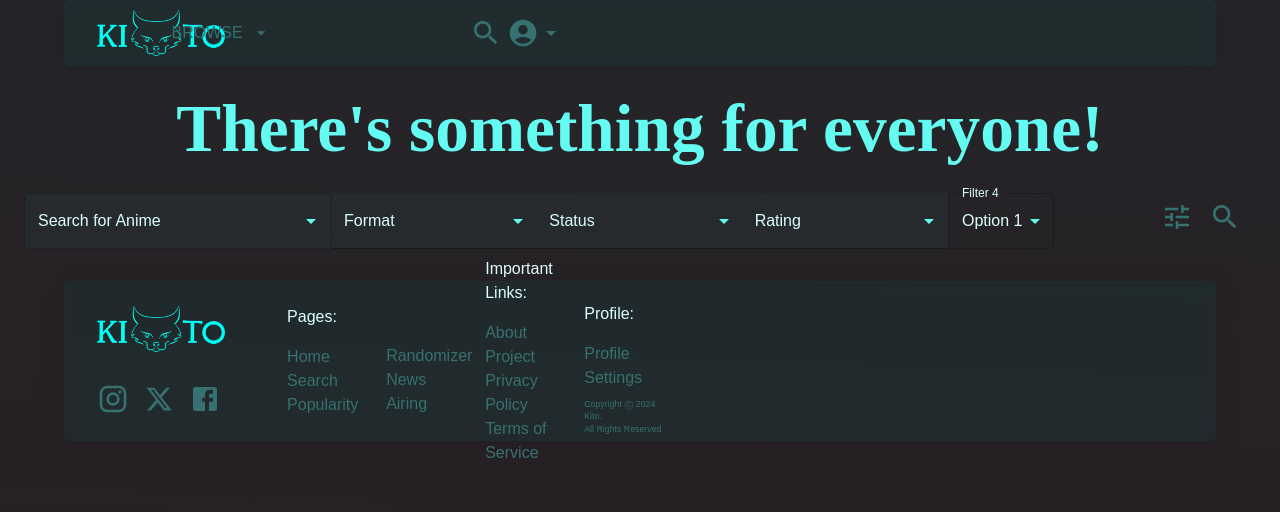
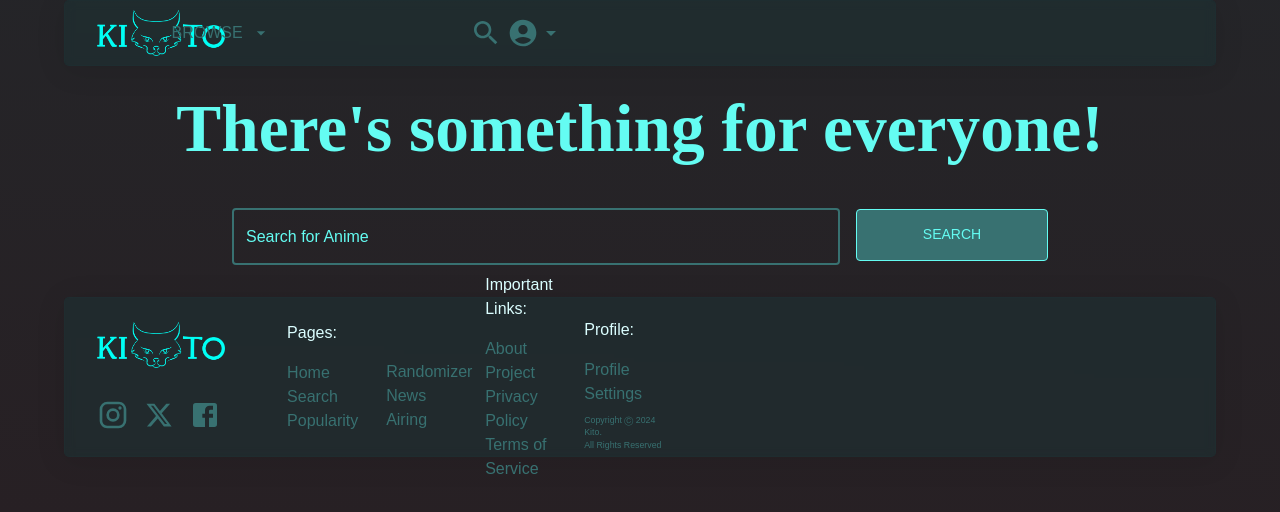
Before and after one commit to Ksy-Ksy-V/kito, a React (Vite) app: page /search in a window 1280 px wide. Shown: the top 512 px of the page. Built offline with nearby package versions, Linux system fonts and the light colour scheme.

Commit message:
Wip: Add Autocomplete field;

```diff
--- a/package.json
+++ b/package.json
@@ -21,7 +21,8 @@
 		"react": "^18.3.1",
 		"react-dom": "^18.3.1",
 		"react-redux": "^9.1.2",
-		"react-router-dom": "^6.26.1"
+		"react-router-dom": "^6.26.1",
+		"use-debounce": "^10.0.3"
 	},
 	"devDependencies": {
 		"@eslint/js": "^9.9.0",
--- a/src/pages/Search/Search.tsx
+++ b/src/pages/Search/Search.tsx
@@ -1,9 +1,95 @@
-import { Grid2, Typography } from '@mui/material';
-
-import SearchFilter from '../../components/Search/SearchFilter';
+import {
+	Autocomplete,
+	FormControl,
+	Grid2,
+	TextField,
+	Typography,
+} from '@mui/material';
+import { useState } from 'react';
+import StyledButton from '../../components/StyledButton';
+import theme from '../../styles/theme';
+import { Anime, AnimeClient, JikanResponse } from '@tutkli/jikan-ts';
+import AnimeCard from '../../components/AnimeCard';
+// import { debounce } from '@mui/material/utils';
 
 const Search: React.FC = () => {
+	const [searchTerm, setSearchTerm] = useState('');
+	const [animeOptions, setAnimeOptions] = useState<Anime[]>([]);
+	const [animeList, setAnimeList] = useState<Anime[]>([]);
+	const [loading, setLoading] = useState(false);
+	const [error, setError] = useState<string | null>(null);
+
+	const handleAnimeOptions = async (query: string) => {
+		if (!query) return;
+
+		setLoading(true);
+		setError(null);
+
+		try {
+			const animeClient = new AnimeClient();
+			const response: JikanResponse<Anime[]> =
+				await animeClient.getAnimeSearch({
+					q: query,
+					limit: 10,
+				});
+			setAnimeOptions(response.data);
+			setLoading(false);
+		} catch (error) {
+			console.error('Failed to fetch options:', error);
+			setError('Something went wrong during search.');
+			setLoading(false);
+		}
+	};
+
+	// const handleAnimeOptions = useCallback(
+	// 	debounce(async (query: string) => {
+	// 		// if (!query) return;
+
+	// 		setLoading(true);
+	// 		setError(null);
+
+	// 		try {
+	// 			const animeClient = new AnimeClient();
+	// 			const response: JikanResponse<Anime[]> =
+	// 				await animeClient.getAnimeSearch({
+	// 					q: query,
+	// 					limit: 10,
+	// 				});
+	// 			setAnimeOptions(response.data);
+	// 		} catch (error) {
+	// 			console.error('Failed to fetch options:', error);
+	// 			setError('Something went wrong during search.');
+	// 		} finally {
+	// 			setLoading(false);
+	// 		}
+	// 	}, 500),
+	// 	[setAnimeOptions, setLoading]
+	// );
+
+	const handleSearch = async (query: string) => {
+		if (!searchTerm) return;
+
+		setLoading(true);
+		setError(null);
+		try {
+			const animeClient = new AnimeClient();
+			const response: JikanResponse<Anime[]> =
+				await animeClient.getAnimeSearch({
+					q: query,
+					limit: 10,
+				});
+
+			setAnimeList(response.data);
+			setLoading(false);
+		} catch (error) {
+			console.error('Failed to search anime:', error);
+			setError('Something went wrong during the search.');
+			setLoading(false);
+		}
+	};
+
 	return (
+		<div>
 			<Grid2 container spacing={2}>
 				<Grid2 size={{ xs: 12 }}>
 					<Typography
@@ -12,9 +98,84 @@ const Search: React.FC = () => {
 					>
 						There's something for everyone!
 					</Typography>
-				<SearchFilter />
+				</Grid2>
+
+				<Grid2 size={{ xs: 6 }} offset={2}>
+					<FormControl fullWidth variant="filled">
+						<Autocomplete
+							freeSolo
+							options={animeOptions}
+							getOptionLabel={(option) => option.title}
+							value={null}
+							loading={loading}
+							onInputChange={(_, newInputValue) => {
+								handleAnimeOptions(newInputValue);
+							}}
+							onChange={(_, newValue) => {
+								if (newValue) {
+									setSearchTerm(newValue.title);
+								}
+							}}
+							renderInput={(params) => (
+								<TextField
+									{...params}
+									label="Search for Anime"
+									variant="outlined"
+									sx={{
+										'& .MuiOutlinedInput-root': {
+											'& fieldset': {
+												borderWidth: '0.15rem',
+												borderColor:
+													theme.palette.primary.main,
+											},
+											'&:hover fieldset': {
+												borderColor:
+													theme.palette.primary.main,
+											},
+											'&.Mui-focused fieldset': {
+												borderColor:
+													theme.palette.primary.main,
+											},
+										},
+										'& .MuiInputLabel-root': {
+											color: theme.palette.secondary.main,
+										},
+									}}
+								/>
+							)}
+						/>
+					</FormControl>
+				</Grid2>
+				<Grid2 size={{ xs: 2 }}>
+					<StyledButton
+						sx={{ height: '3.25rem' }}
+						onClick={() => handleSearch(searchTerm)}
+					>
+						Search
+					</StyledButton>
 				</Grid2>
 			</Grid2>
+
+			<Grid2 container spacing={2}>
+				{animeList.map((anime) => (
+					<Grid2
+						key={anime.mal_id}
+						size={{ xs: 2 }}
+						sx={{
+							display: 'flex',
+							justifyContent: 'center',
+							alignItems: 'center',
+							marginTop: '2rem',
+						}}
+					>
+						<AnimeCard
+							image={anime.images.jpg.image_url}
+							title={anime.title}
+						/>
+					</Grid2>
+				))}
+			</Grid2>
+		</div>
 	);
 };
 
```
Also changed, not shown: 1 other file (tests, documents, lock files or other folders). Lines whose indentation alone changed are shown as unchanged.
